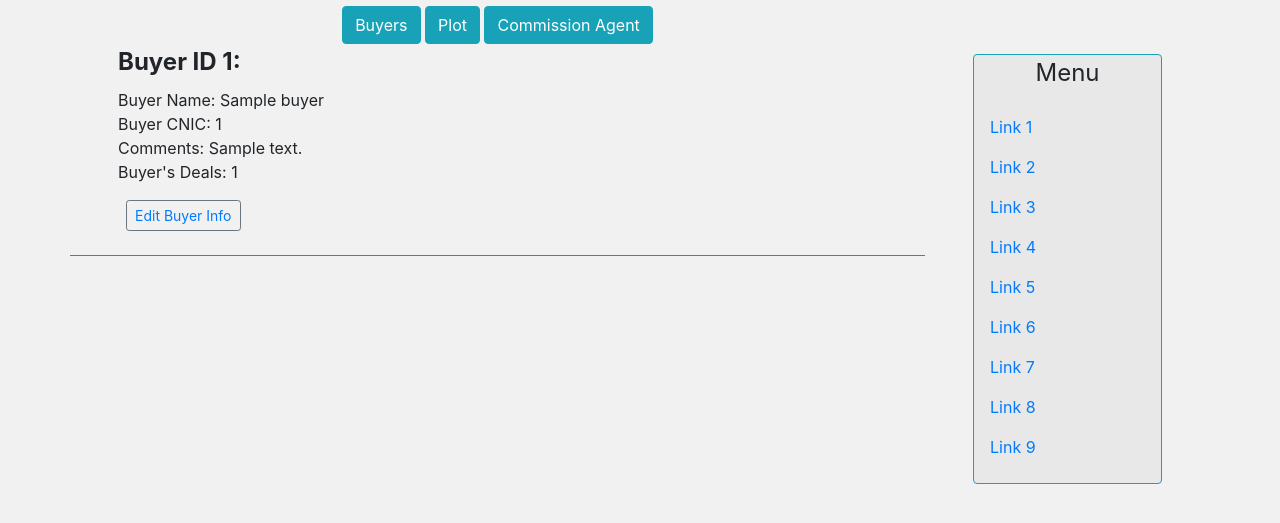
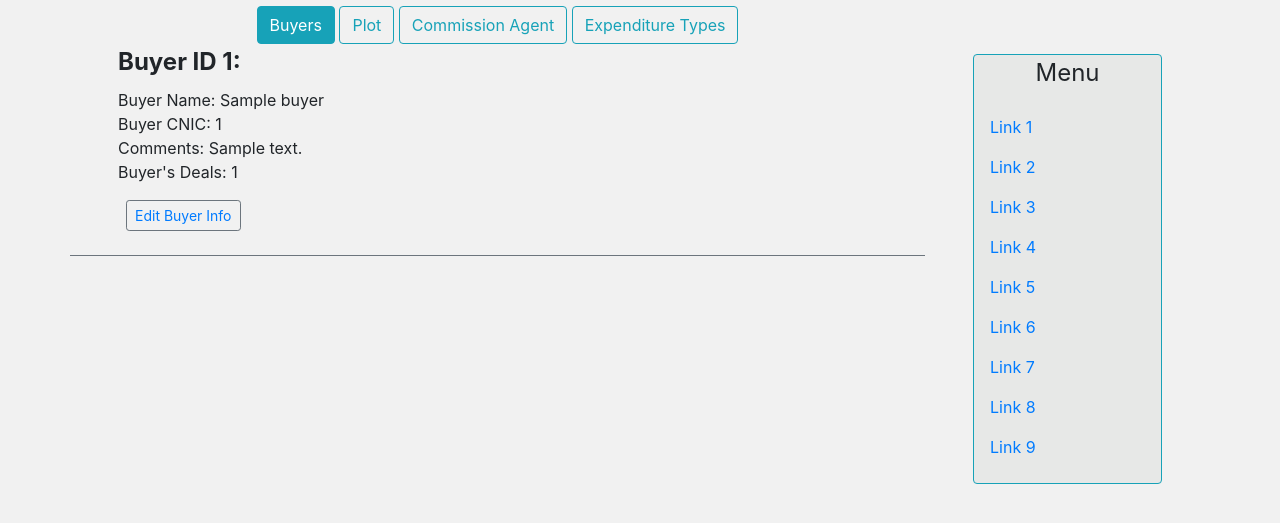
Before and after one commit to hammad1015/Prototype_webapp, a Flask app: page /display in a window 1280 px wide. Shown: the part 66-589 px from the top of the page. Run offline with Flask 2, Linux system fonts and the light colour scheme; a user stored in the database is signed in; tables that the repository leaves empty hold one stand-in row (values such as "Sample post"); parts of the project's set-up code (start-up, migrations or seed data) failed here and were passed over; some libraries are stand-ins or nearby versions.

Commit message:
Added the Expenditure model, add expenditure and view expenditure list fucntionality

```diff
--- a/application/routes.py
+++ b/application/routes.py
@@ -3,18 +3,17 @@ from flask import current_app as app
 from flask_login import login_required, logout_user, current_user, login_user
 from flask_sqlalchemy import sqlalchemy
 
-from .forms import LoginForm, AddBuyerForm, AddDealForm, SearchBuyerForm, DeleteBuyerForm, EditBuyerForm, AddNotesForm, AddNormalUserForm, SetPlotPrice
-from .model import db, User, Buyer, Deal, Plot, Transaction, Notes
+from .forms import * #LoginForm, AddBuyerForm, AddDealForm, SearchBuyerForm, DeleteBuyerForm, EditBuyerForm, AddNotesForm, AddNormalUserForm, SetPlotPrice
+from .model import * #db, User, Buyer, Deal, Plot, Transaction, Notes
 from .middleware import Middleware
 from . import login_manager
-from . import admin
 
 from datetime import datetime
 
 
 #Setting utility variables
-GET          = "GET"
-POST         = "POST"
+GET            = "GET"
+POST           = "POST"
 
 
 @app.route("/", methods=[GET])
@@ -25,7 +24,7 @@ def home():
 
 @app.route("/about", methods=[GET])
 def about():
-    return render_template('about.html',  User=User)
+    return render_template('about.html')
 
 
 #This function should return the user for the user_id
@@ -93,7 +92,6 @@ def allnotes():
     return render_template('allnotes.html', notes=notes)
 
 
-
 @app.route("/map", methods=[GET])
 @login_required
 def map():
@@ -110,11 +108,13 @@ def add():
 @login_required
 def display():
 
-    buyers   = Buyer.query.all()
-    plots    = Plot.query.all()
-    #c_agents = CommissionAgent.query.all()
+    active = request.args.get("active") or "buyers"
+    buyers = Buyer.query.all()
+    plots  = Plot.query.all()
+    CAs    = CommissionAgent.query.all()
+    ETs    = Expenditure.query.all()
 
-    return render_template('display.html', buyers=buyers, plots=plots)
+    return render_template('display.html', active=active, buyers=buyers, plots=plots, CAs=CAs, ETs=ETs)
 
 
 @app.route("/display/buyers")
@@ -365,6 +365,25 @@ def addnormaluser():
     return render_template('addnormaluser.html', form=form)
 
 
+@app.route("/add/expendituretype", methods=[GET, POST])
+@login_required
+def addexpendituretype():
+
+    form = AddExpendituretypeForm()
+    if form.validate_on_submit():
+        type = Expenditure(
+                    name=form.name.data
+                )
+        db.session.add(type)
+        db.session.commit()
+
+        flash(f'New Expenditure Type \'{form.name.data}\' Created', 'success')
+        return redirect(url_for('display', active="ETs"))
+
+
+    return render_template('addexpendituretype.html', form=form)
+
+
 @app.route("/logout", methods=[GET])
 @login_required
 def logout():
--- a/application/templates/add.html
+++ b/application/templates/add.html
@@ -19,5 +19,8 @@
 	<ul>
 		<a href="{{ url_for('addnotes') }}">Add Notes</a>
 	</ul>
+	<ul>
+		<a href="{{ url_for('addexpendituretype') }}">Add New Type of Expenditure</a>
+	</ul>
 
 {% endblock %}
--- a/application/templates/display.html
+++ b/application/templates/display.html
@@ -3,13 +3,26 @@
 {% block content %}
 
     <div class="text-center">
-		<button id="buyer-button" class="btn btn-info" onclick="buyer()">Buyers</button>
-		<button id="plots"  class="btn btn-info" onclick="plot()">Plot</button>
-		<button id="CAs"    class="btn btn-info" onclick="CAs()">Commission Agent</button>
+		<button id="buyers-button" onclick="clicked('buyers')">
+			Buyers
+		</button>
+		<button id="plots-button"  onclick="clicked('plots')">
+			Plot
+		</button>
+		<button id="CAs-button"    onclick="clicked('CAs')">
+			Commission Agent
+		</button>
+		<button id="ETs-button"    onclick="clicked('ETs')">
+			Expenditure Types
+		</button>
 	</div>
 
 	<!-- Buyers -->
-	<div id="buyer-div" style="display: block;">
+	{% if active == "buyers" %}
+		<div id="buyers-div" style="display: block;">
+	{% else %}
+		<div id="buyers-div" style="display: none;">
+	{% endif %}
 	{% for buyer in buyers %}
     <div class="row pl-5">
 
@@ -48,8 +61,12 @@
     {% endfor %}
 	</div>
 
-	<!-- Buyers -->
-	<div id="plot-div" style="display: none;">
+	<!-- Plots -->
+	{% if active == "plots" %}
+		<div id="plots-div" style="display: block;">
+	{% else %}
+		<div id="plots-div" style="display: none;">
+	{% endif %}
 	{% for plot in plots %}
     <div class="row pl-5">
 
@@ -93,43 +110,48 @@
     {% endfor %}
     </div>
 
+    <!-- CAs -->
+    {% if active == "CAs" %}
+		<div id="CAs-div" style="display: block;">
+	{% else %}
+		<div id="CAs-div" style="display: none;">
+	{% endif %}
+	{% for CA in CAs %}
+	{% endfor %}
+    </div>
+
+    <!-- ETs -->
+    {% if active == "ETs" %}
+		<div id="ETs-div" style="display: block;">
+	{% else %}
+		<div id="ETs-div" style="display: none;">
+	{% endif %}
+	{% for ET in ETs %}
+
+		<legend>Expenditure Type: {{ ET.name }}</legend>
+
+	{% endfor %}
+    </div>
+
 
 	<script type="text/javascript">
-		function buyer(){
-			document.getElementById("buyer-div").style.display = 'block';
-			document.getElementById("plot-div").style.display  = 'none';
-			//document.getElementById("CAs-div").style.display   = 'none';
+		let all = ["buyers", "plots", "CAs", "ETs"];
 
+		clicked("{{ active }}");
+
+		function clicked(name){
+			//Turning on the cliked button and div
+			document.getElementById(name+"-div").style.display = 'block';
+			document.getElementById(name+"-button").className  = 'btn btn-info';
+
+			//Turning off the resst of buttons and divs
+			for(let each of all){
+				if(each != name){
+					document.getElementById(each+"-div").style.display = 'none';
+					document.getElementById(each+"-button").className  = 'btn btn-outline-info';
+				}
+			}
 		}
-
-		function plot(){
-			document.getElementById("buyer-div").style.display = 'none';
-			document.getElementById("plot-div").style.display  = 'block';
-			//document.getElementById("CAs-div").style.display   = 'none';
-
-		}
-
-		function CAs(){
-			document.getElementById("buyer-div").style.display = 'none';
-			document.getElementById("plot-div").style.display  = 'none';
-			//document.getElementById("CAs-div").style.display   = 'block';
-
-		}
-
-			/*$('#buyer-button').on('click', function() {
-				$('#buyer-div').show();
-				$('#plot-div').hide();
-				$('#CAs-div').hide();
-			});
-
-			$('#plots-button').on('click', function() {
-				$('#buyer-div').hide();
-				$('#plot-div').show();
-				$('#CAs-div').hide();
-			});
-
-		*/
-
 	</script>
 
 
```
Also changed, not shown: application/forms.py (+17 -11 lines), application/model.py (+8 -0 lines), application/templates/addexpendituretype.html (added, +36 -0 lines), 1 other file.
